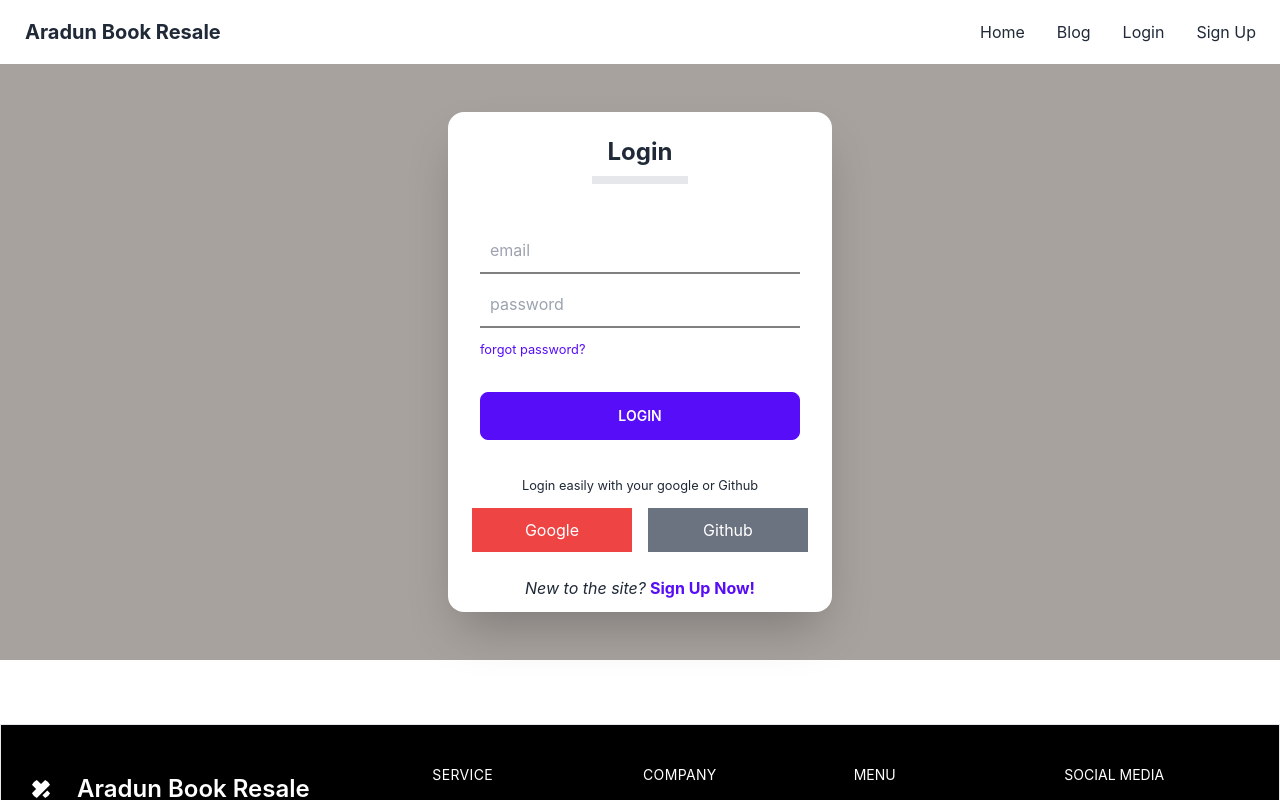
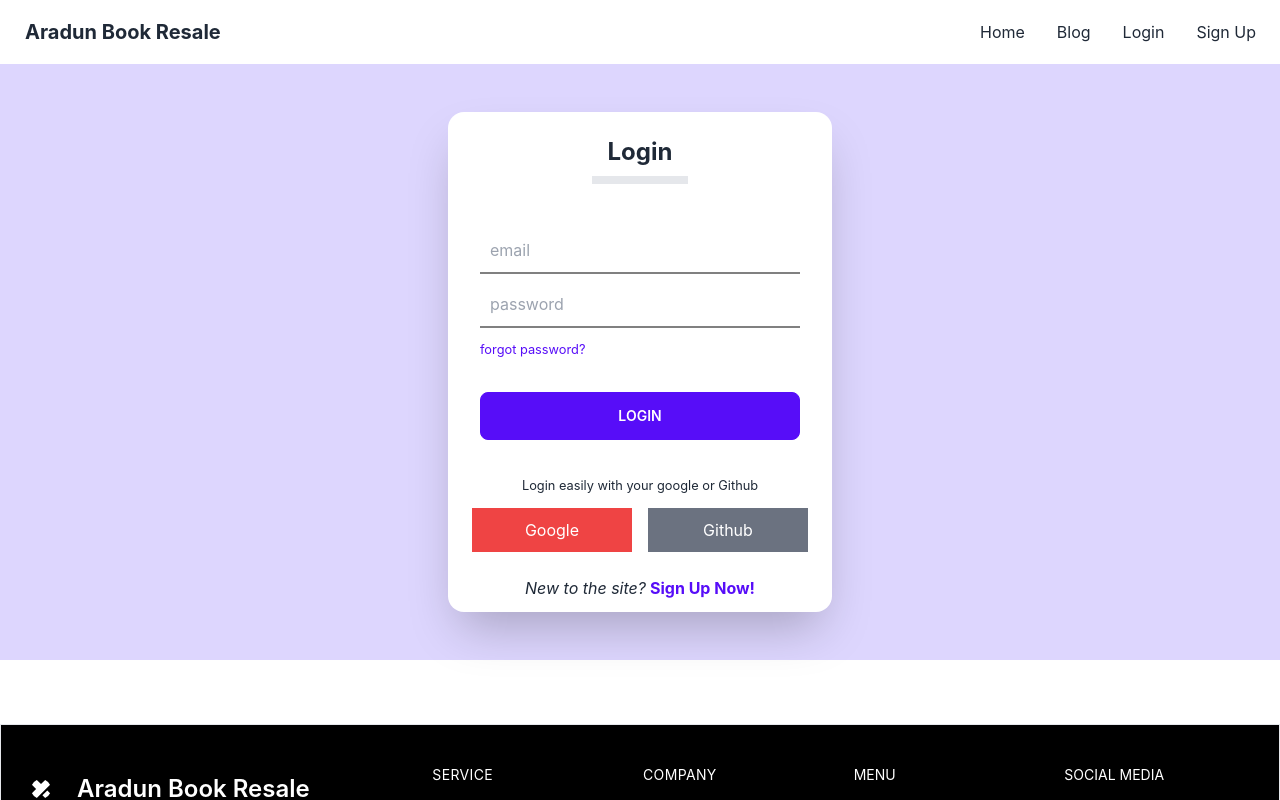
Before and after one commit to AMAscientist5/book-resale-client-repo, a React (Create React App) app: page /login in a window 1280 px wide. Shown: the top 800 px of the page. Built offline with nearby package versions, Linux system fonts and the light colour scheme; no server answers.

Commit message:
login and signup pages updated

```diff
--- a/src/Pages/Blog/Blog.js
+++ b/src/Pages/Blog/Blog.js
@@ -2,6 +2,7 @@ import React from "react";
 import bpic1 from "../../Asset/blogPic/frame1.JPG";
 import bpic2 from "../../Asset/blogPic/frame2.JPG";
 import bpic3 from "../../Asset/blogPic/frame3.JPG";
+import react from "../../Asset/blogPic/react.png";
 import "./Blog.css";
 
 const Blog = () => {
@@ -13,6 +14,7 @@ const Blog = () => {
         </div>
 
         <div>
+          <img className="display-block mx-auto" src={react} alt="" />
           <h2 className="text-3xl font-bold my-5">
             What are the different ways to manage a state in a React
             application?
--- a/src/Pages/Login/Login.js
+++ b/src/Pages/Login/Login.js
@@ -55,7 +55,7 @@ const Login = () => {
   };
 
   return (
-    <div className="hero bg-stone-400 lg:py-12">
+    <div className="hero bg-violet-200 lg:py-12">
       <div className="card w-full max-w-sm shadow-2xl bg-base-100">
         <div className="text-center mb-1">
           <h4 className="border-bottom border-b-8 pb-2 w-24 text-2xl font-bold mx-auto mt-6">
--- a/src/Pages/SignUp/SignUp.js
+++ b/src/Pages/SignUp/SignUp.js
@@ -90,7 +90,7 @@ const SignUp = () => {
   };
 
   return (
-    <div className="hero lg:py-12 bg-stone-400">
+    <div className="hero lg:py-12 bg-violet-200">
       <div className="card w-full max-w-sm shadow-2xl bg-base-100">
         <div className="text-center mb-1">
           <h4 className="border-bottom border-b-8 pb-2 w-24 text-2xl font-bold mx-auto mt-6">
```
Also changed, not shown: src/Asset/blogPic/react.png (added).
